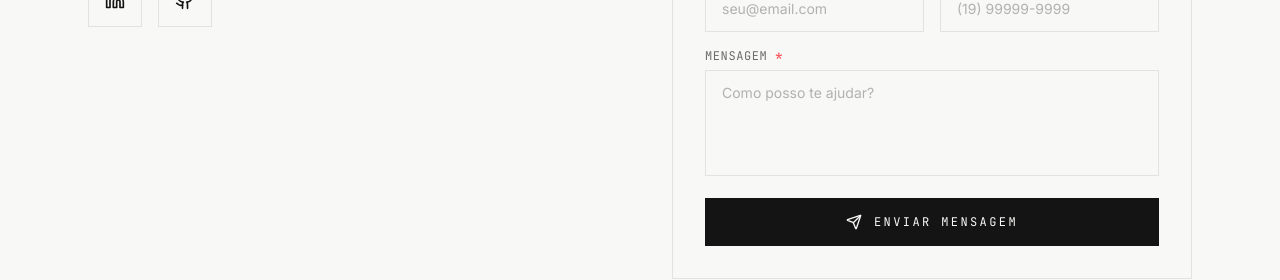
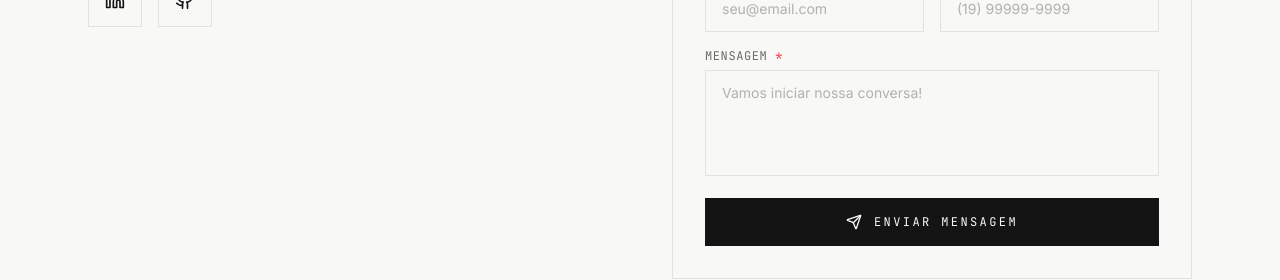
Before and after one commit to FelipeHoffmann00/Felipe-Hoffmann, a React (Vite) app: page / in a window 1280 px wide. Shown: the part 3115-3395 px from the top of the page. Built offline with nearby package versions, Linux system fonts and the light colour scheme.

Commit message:
feat(contact): update message placeholder text
Change the contact form placeholder to a more engaging invitation.

```diff
--- a/src/components/ContactForm.tsx
+++ b/src/components/ContactForm.tsx
@@ -133,7 +133,7 @@ export const ContactForm: React.FC = () => {
             rows={4}
             value={formData.message}
             onChange={handleChange}
-            placeholder="Como posso te ajudar?"
+            placeholder="Vamos iniciar nossa conversa!"
             className="w-full px-4 py-3 bg-transparent border border-brand-line text-sm text-brand-ink focus:outline-none focus:border-brand-ink transition-colors placeholder:text-brand-muted/50 font-sans resize-none"
           />
         </div>
```
